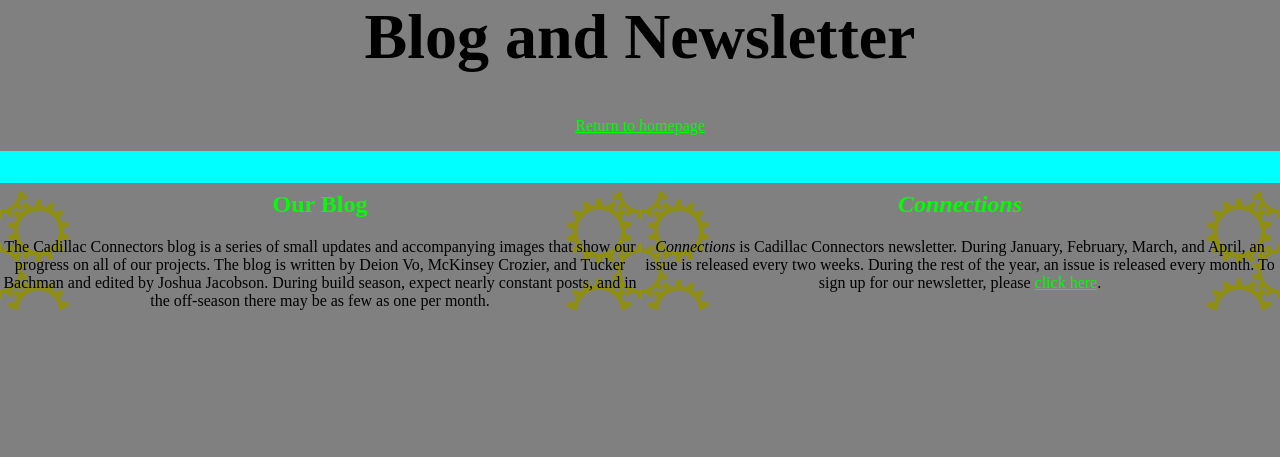
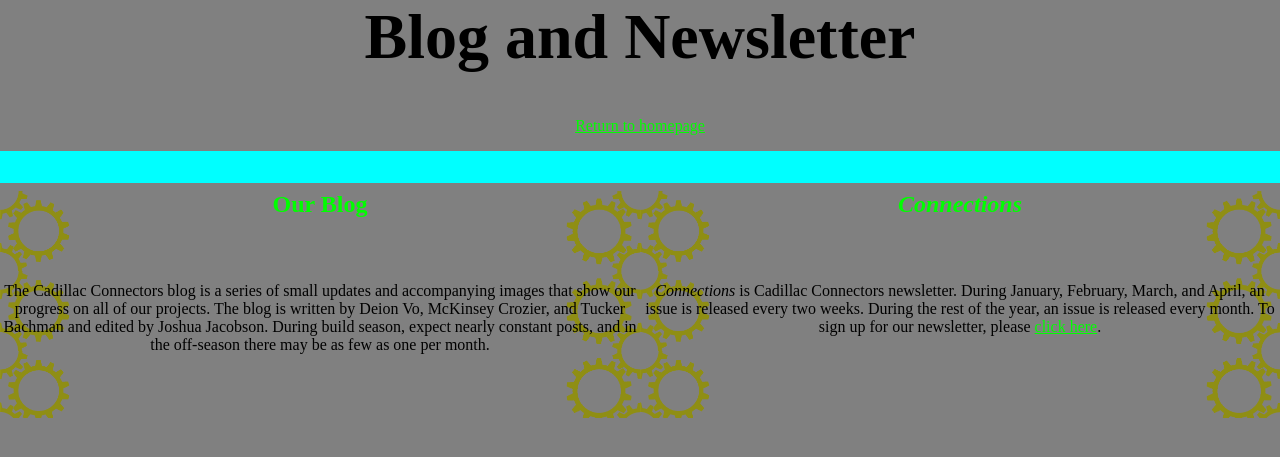
Before and after one commit to JoshuaJacobson/final-site, a PHP site: page /blog/index.php in a window 1280 px wide. Shown: the part 274-731 px from the top of the page. Run offline with PHP 8.4, Linux system fonts and the light colour scheme.

Commit message:
Fixing my terribleness at css operators

```diff
--- a/blog/index.css
+++ b/blog/index.css
@@ -5,7 +5,7 @@
     background-size: 100% auto;
     display: table-cell;
 }
-#blog.p, #newsletter.p {
+#blog > p, #newsletter > p {
     margin: 10% 0 10% 0;
 }
 #Container {
```
